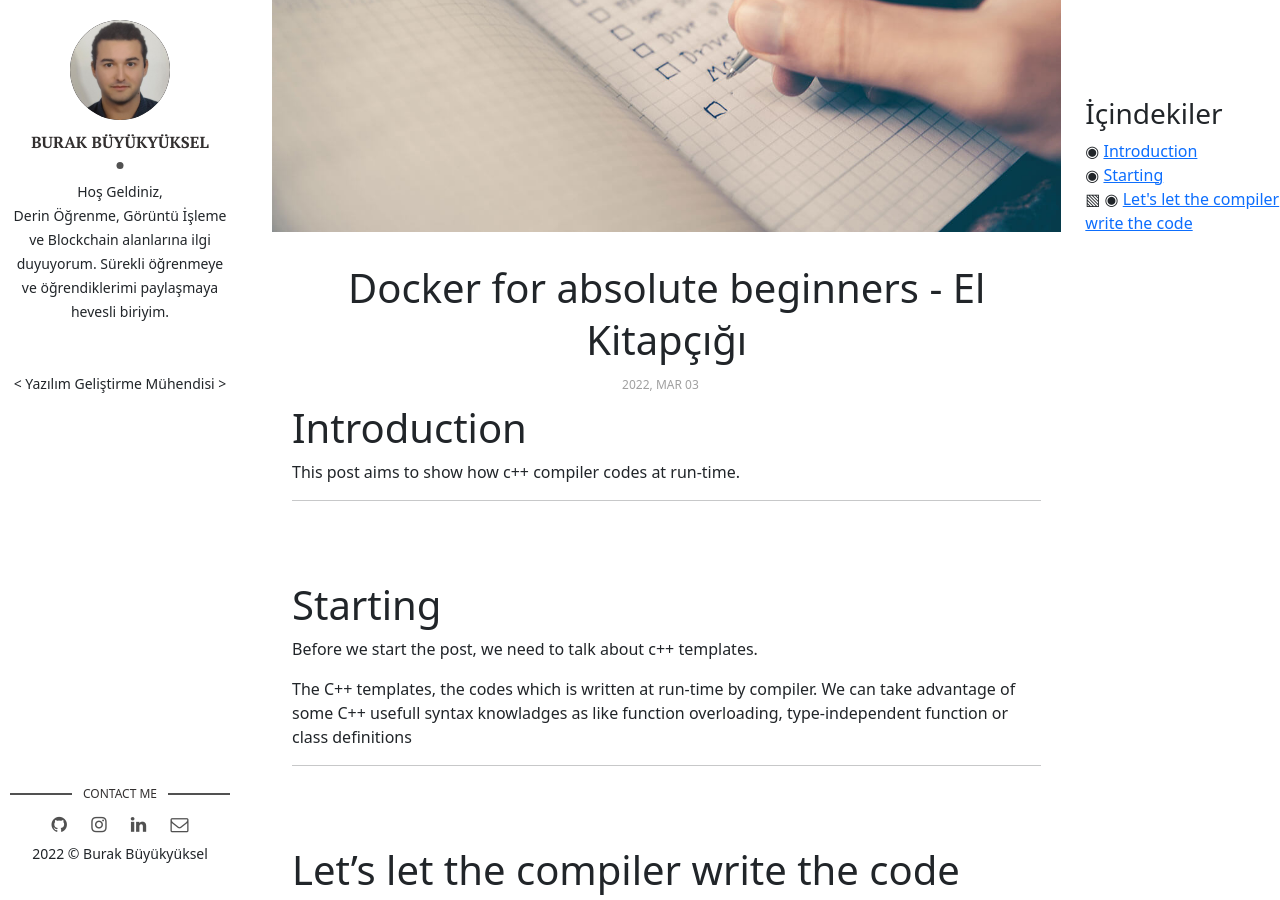
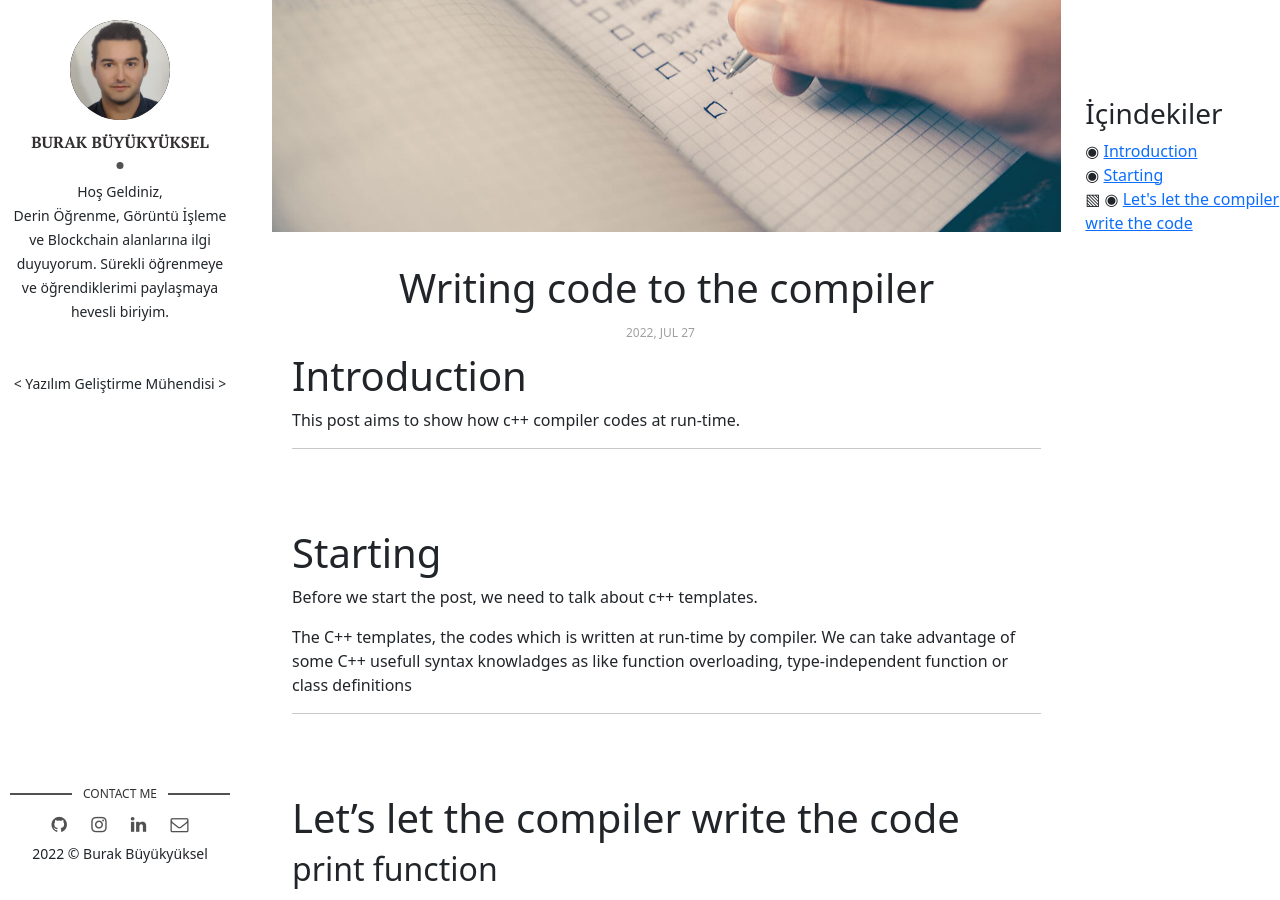
Before and after one commit to bbuyukyuksel/bbuyukyuksel.github.io, a Jekyll site: the page built from _posts/2022-07-28-writing-code-to-the-compiler.markdown, in a window 1280 px wide and 900 px high, scrolled down 365 px. Built offline with Jekyll 4.4.1, drawn with Linux system fonts in a browser that asks for light colours; comment, search, counter and statistics services are not loaded.

Commit message:
update post

```diff
--- a/_posts/2022-07-28-writing-code-to-the-compiler.markdown
+++ b/_posts/2022-07-28-writing-code-to-the-compiler.markdown
@@ -1,8 +1,8 @@
 ---
 layout: post
-title: Docker for absolute beginners - El Kitapçığı
-date: 2022-03-04 00:00:00 +0300
-description: Introduction to docker environment.
+title: Writing code to the compiler
+date: 2022-07-28 00:00:00 +0300
+description: Writing code to the compiler.
 lang: en
 img: software.jpg
 tags: [C++, Templates, Compiler]
```
